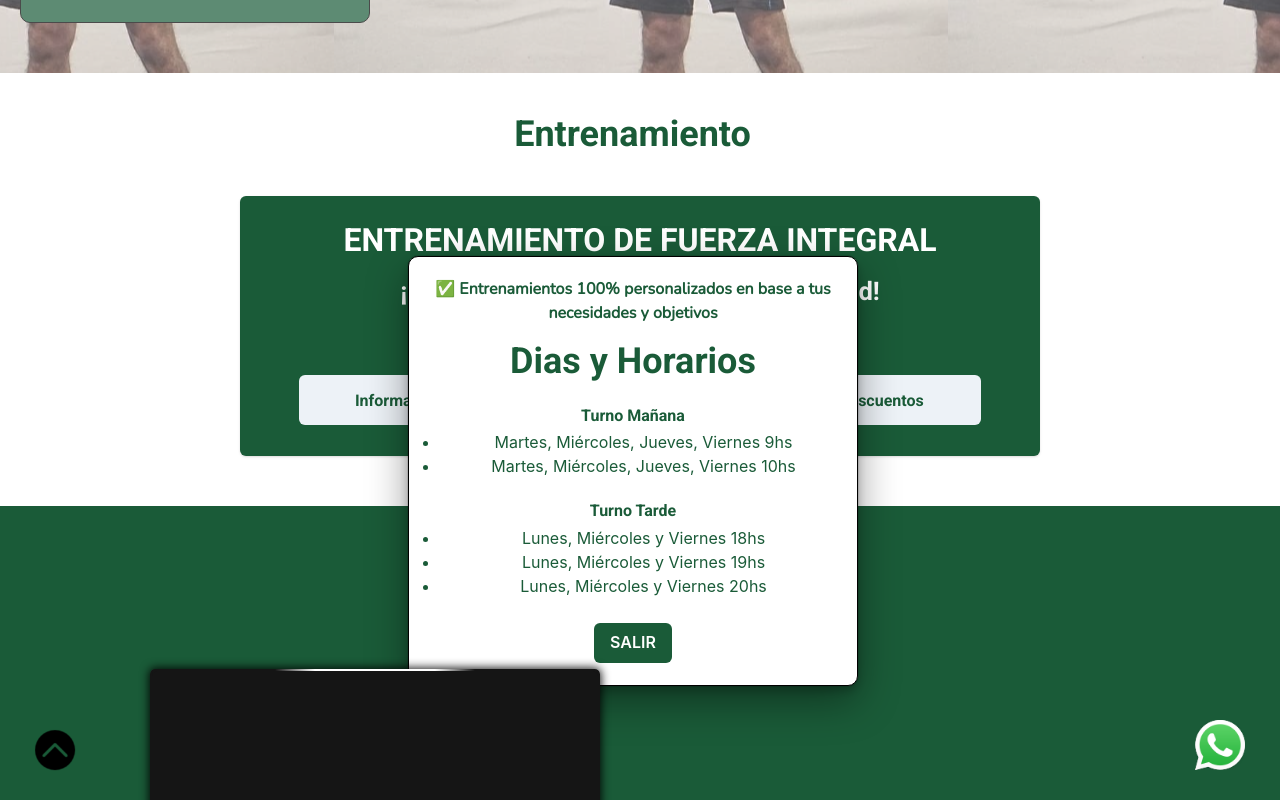
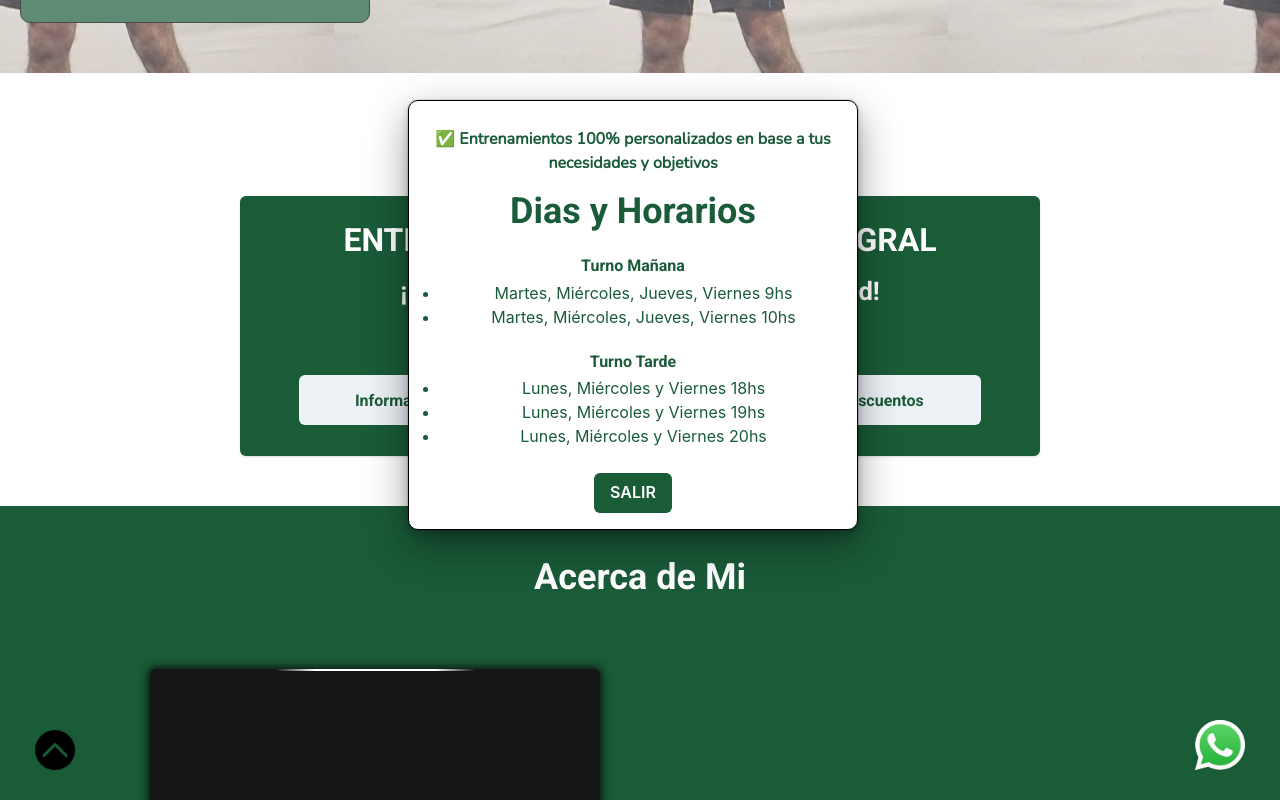
Before and after one commit to UlisesRos/pefManuelMartino, a React (Create React App) app: page / in a window 1280 px wide. Both pictures are taken after a click on the button "Información". Shown: the part 567-1367 px from the top of the page. Built offline with nearby package versions, Linux system fonts and the light colour scheme.

Commit message:
finalizando

```diff
--- a/src/components/SeccionEntrenaminento/Presencial/ModalPresencial.js
+++ b/src/components/SeccionEntrenaminento/Presencial/ModalPresencial.js
@@ -17,6 +17,9 @@ const ModalPresencial = ({handleInfo, modalInfo}) => {
             bg="--white-color"
             boxShadow="dark-lg"
             className={modalInfo ? "scale-in-center" : "none"}
+            display="flex"
+            flexDir="column"
+            justifyContent="center"
             >
             <Flex
                 flexDir="column"
--- a/src/components/SeccionEntrenaminento/Presencial/Presencial.js
+++ b/src/components/SeccionEntrenaminento/Presencial/Presencial.js
@@ -24,6 +24,7 @@ const Presencial = () => {
                 width={["300px", "400px", "800px"]}
                 height={["230px", "230px", "260px"]}
                 mt="40px"
+                data-aos="flip-down"
                 _hover={{
                     transform: "scale(1.05)",
                     transition: "all 0.3s",
--- a/src/components/SeccionEntrenaminento/SeccionEntrenamiento.js
+++ b/src/components/SeccionEntrenaminento/SeccionEntrenamiento.js
@@ -21,7 +21,6 @@ const SeccionEntrenamiento = () => {
                 flexDir="column"
                 justifyContent="center"
                 align="center"
-                data-aos="flip-down"
                 >
                 <Presencial />
             </Flex>
```
